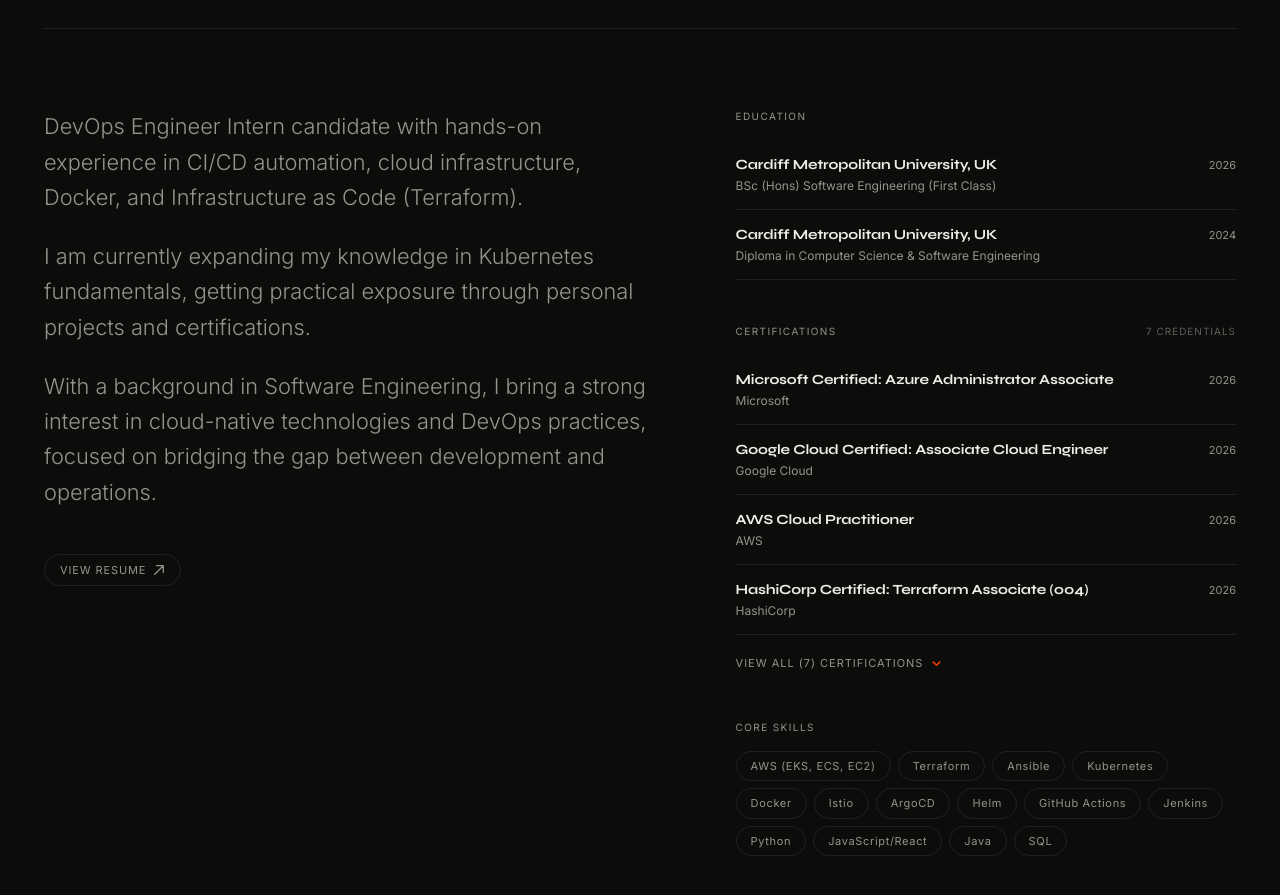
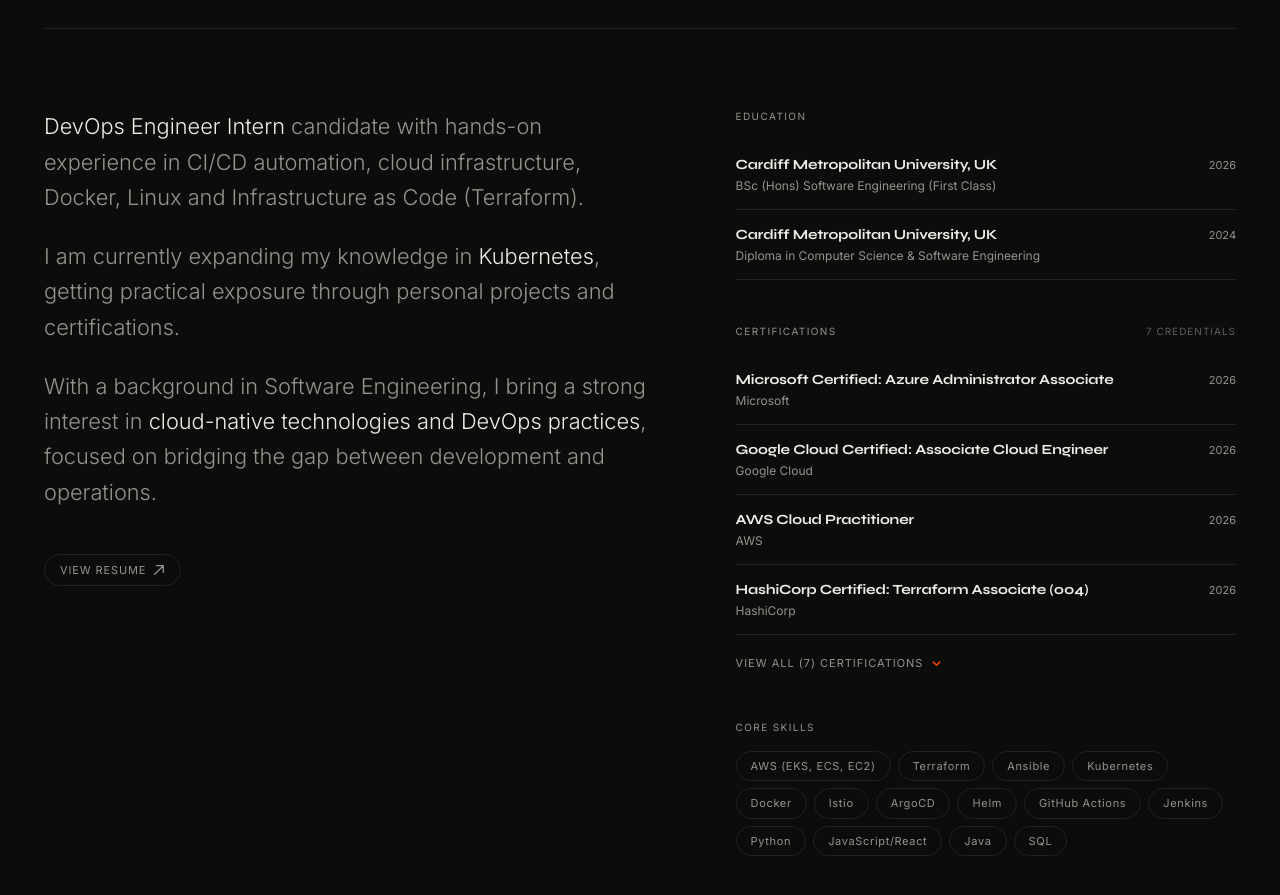
Before and after one commit to HimanM/HimanM, a Next.js app in the folder website/: page / in a window 1280 px wide. Shown: the part 1662-2557 px from the top of the page. Built offline with nearby package versions, Linux system fonts and the light colour scheme; no server answers.

Commit message:
fix: fixed text highlight issues in the about section

```diff
--- a/website/components/About.tsx
+++ b/website/components/About.tsx
@@ -11,6 +11,15 @@
   issuer: string;
   year: string;
   link?: string;
+}
+
+function renderBoldText(text: string) {
+  return text.split(/(<\/?(?:b|strong)>)/).map((part, index, parts) => {
+    const isBoldText = parts[index - 1]?.match(/^<(?:b|strong)>$/) && parts[index + 1]?.match(/^<\/(?:b|strong)>$/);
+
+    if (part.match(/^<\/?(?:b|strong)>$/)) return null;
+    return isBoldText ? <strong class="font-light text-fg" key={index}>{part}</strong> : part;
+  });
 }
 
 export function About() {
@@ -44,7 +53,7 @@
               viewport={{ once: true }}
               transition={{ duration: 0.65, delay: idx * 0.08, ease: "easeOut" }}
             >
-              {paragraph}
+              {renderBoldText(paragraph)}
             </motion.p>
           ))}
 
--- a/website/data/profile.json
+++ b/website/data/profile.json
@@ -9,9 +9,9 @@
   "email": "hghimanmanduja@gmail.com",
   "heroDescription": "Recent software engineering graduate with hands-on experience in CI/CD automation, cloud infrastructure, and Kubernetes. Based in Colombo, Sri Lanka, looking for DevOps internships.",
   "bio": [
-    "DevOps Engineer Intern candidate with hands-on experience in CI/CD automation, cloud infrastructure, Docker, and Infrastructure as Code (Terraform).",
-    "I am currently expanding my knowledge in Kubernetes fundamentals, getting practical exposure through personal projects and certifications.",
-    "With a background in Software Engineering, I bring a strong interest in cloud-native technologies and DevOps practices, focused on bridging the gap between development and operations."
+    "<b>DevOps Engineer Intern</b> candidate with hands-on experience in CI/CD automation, cloud infrastructure, Docker, Linux and Infrastructure as Code (Terraform).",
+    "I am currently expanding my knowledge in <b>Kubernetes</b>, getting practical exposure through personal projects and certifications.",
+    "With a background in Software Engineering, I bring a strong interest in <b>cloud-native technologies and DevOps practices</b>, focused on bridging the gap between development and operations."
   ],
   "socials": {
     "email": "hghimanmanduja@gmail.com",
```
Also changed, not shown: 1 other file (tests, documents, lock files or other folders).
